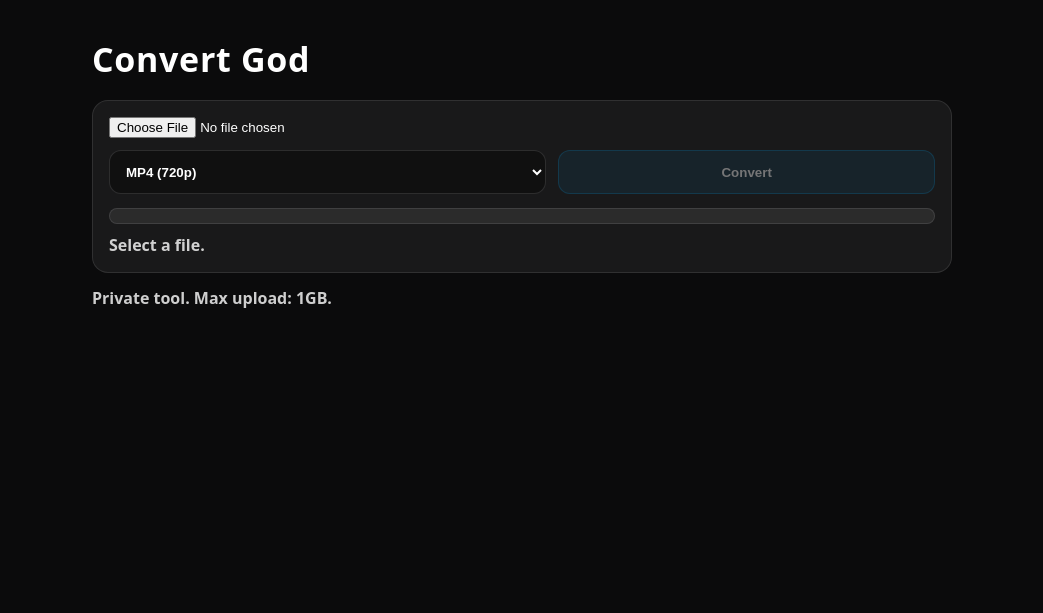
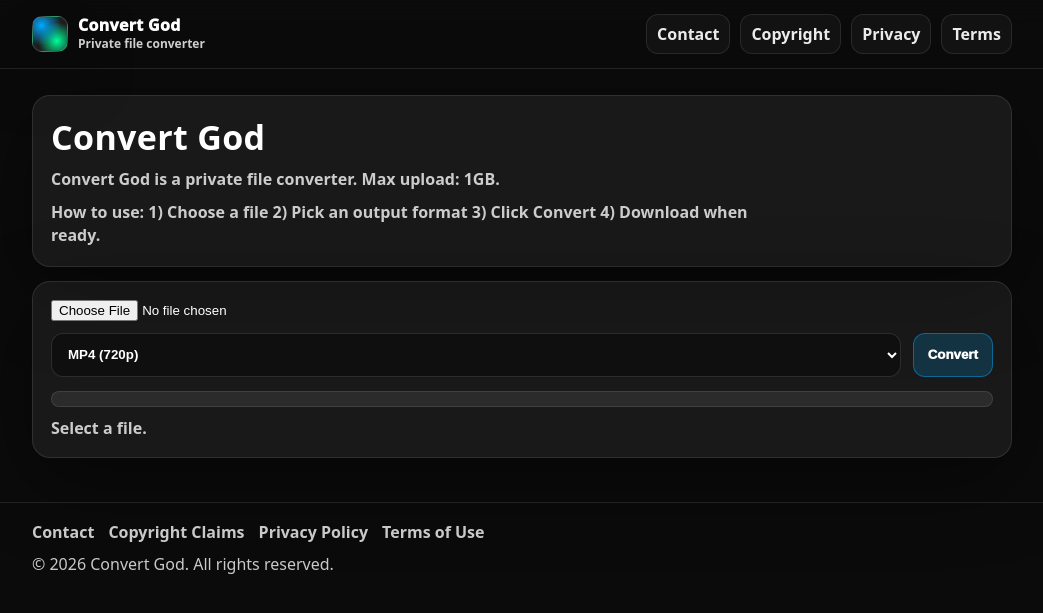
Before and after one commit to customerservice-prog/convert-god, a Django app: page / in a window 1280 px wide. Shown: the top 613 px of the page, without its empty margins (118-1161 px from the left). Run offline with Django 5.2, Linux system fonts and the light colour scheme.

Commit message:
Improve homepage UX + add legal pages + global nav/footer

```diff
--- a/app/views.py
+++ b/app/views.py
@@ -16,6 +16,22 @@ from .disk_storage import ensure_dirs, input_path, output_path, sign_download, v
 
 def healthz(request):
     return JsonResponse({"ok": True})
+
+
+def contact(request):
+    return render(request, "contact.html", {"title": "Contact"})
+
+
+def copyright_claims(request):
+    return render(request, "copyright_claims.html", {"title": "Copyright Claims"})
+
+
+def privacy_policy(request):
+    return render(request, "privacy_policy.html", {"title": "Privacy Policy"})
+
+
+def terms_of_use(request):
+    return render(request, "terms_of_use.html", {"title": "Terms of Use"})
 
 
 def index(request):
--- a/convert_god/urls.py
+++ b/convert_god/urls.py
@@ -10,6 +10,10 @@ urlpatterns = [
 
     # UI
     path("", views.index, name="index"),
+    path("contact", views.contact, name="contact"),
+    path("copyright-claims", views.copyright_claims, name="copyright_claims"),
+    path("privacy-policy", views.privacy_policy, name="privacy_policy"),
+    path("terms-of-use", views.terms_of_use, name="terms_of_use"),
 
     # API
     path("api/uploads", views.upload_file, name="upload_file"),
--- /dev/null
+++ b/templates/base.html
@@ -0,0 +1,94 @@
+<!doctype html>
+<html lang="en">
+<head>
+  <meta charset="utf-8" />
+  <meta name="viewport" content="width=device-width,initial-scale=1" />
+  <title>{% block title %}Convert God{% endblock %}</title>
+  <style>
+    :root{
+      --bg:#0b0b0c;
+      --panel: rgba(255,255,255,.06);
+      --border: rgba(255,255,255,.10);
+      --text:#ffffff;
+      --muted: rgba(255,255,255,.78);
+      --brand:#00aaff;
+      --brand2:#00ff99;
+    }
+    html,body{margin:0;padding:0;background:var(--bg);color:var(--text);font-family:ui-sans-serif,system-ui,-apple-system,Segoe UI,Roboto,Arial;}
+    a{color:inherit}
+    .container{max-width:980px;margin:0 auto;padding:0 16px;}
+
+    /* header */
+    .topbar{position:sticky;top:0;z-index:20;background:rgba(11,11,12,.82);backdrop-filter: blur(14px);border-bottom:1px solid var(--border);}
+    .topbar-inner{display:flex;align-items:center;justify-content:space-between;gap:14px;padding:14px 0;}
+    .brand{display:flex;align-items:center;gap:10px;text-decoration:none;}
+    .logo{
+      width:34px;height:34px;border-radius:10px;
+      background: radial-gradient(circle at 25% 25%, var(--brand), transparent 55%),
+                  radial-gradient(circle at 70% 70%, var(--brand2), transparent 55%),
+                  rgba(255,255,255,.08);
+      border:1px solid rgba(255,255,255,.14);
+      box-shadow: 0 18px 60px rgba(0,0,0,.55);
+      flex:0 0 auto;
+    }
+    .brand-name{font-weight:1000;letter-spacing:.02em;font-size:16px;line-height:1;}
+    .brand-sub{font-size:12px;opacity:.8;font-weight:800;margin-top:2px;}
+
+    .nav{display:flex;gap:10px;flex-wrap:wrap;justify-content:flex-end;}
+    .nav a{font-weight:900;opacity:.92;text-decoration:none;padding:8px 10px;border-radius:12px;border:1px solid rgba(255,255,255,.10);background:rgba(255,255,255,.04);}
+    .nav a:hover{opacity:1;border-color:rgba(0,170,255,.35);}
+
+    /* page */
+    .wrap{padding:26px 0 44px;}
+    .card{background:var(--panel);border:1px solid var(--border);border-radius:18px;padding:18px;box-shadow: 0 24px 80px rgba(0,0,0,.45);}
+    .muted{color:var(--muted);font-weight:750;}
+    h1{margin:0 0 10px;font-size:34px;letter-spacing:.01em;}
+    h2{margin:18px 0 10px;font-size:18px;letter-spacing:.02em;}
+    ul{margin:8px 0 0 18px;}
+
+    /* footer */
+    .footer{border-top:1px solid var(--border);padding:18px 0 28px;color:var(--muted);}
+    .footer a{color:var(--muted);text-decoration:none;font-weight:850;}
+    .footer a:hover{color:#fff;}
+    .footer-links{display:flex;gap:14px;flex-wrap:wrap;}
+  </style>
+  {% block head %}{% endblock %}
+</head>
+<body>
+  <header class="topbar">
+    <div class="container">
+      <div class="topbar-inner">
+        <a class="brand" href="/">
+          <div class="logo" aria-hidden="true"></div>
+          <div>
+            <div class="brand-name">Convert God</div>
+            <div class="brand-sub">Private file converter</div>
+          </div>
+        </a>
+        <nav class="nav" aria-label="Site">
+          <a href="/contact">Contact</a>
+          <a href="/copyright-claims">Copyright</a>
+          <a href="/privacy-policy">Privacy</a>
+          <a href="/terms-of-use">Terms</a>
+        </nav>
+      </div>
+    </div>
+  </header>
+
+  <main class="container wrap">
+    {% block content %}{% endblock %}
+  </main>
+
+  <footer class="footer">
+    <div class="container">
+      <div class="footer-links">
+        <a href="/contact">Contact</a>
+        <a href="/copyright-claims">Copyright Claims</a>
+        <a href="/privacy-policy">Privacy Policy</a>
+        <a href="/terms-of-use">Terms of Use</a>
+      </div>
+      <div style="margin-top:10px">© {% now "Y" %} Convert God. All rights reserved.</div>
+    </div>
+  </footer>
+</body>
+</html>
--- a/templates/index.html
+++ b/templates/index.html
@@ -1,53 +1,39 @@
-<!doctype html>
-<html lang="en">
-<head>
-  <meta charset="utf-8" />
-  <meta name="viewport" content="width=device-width,initial-scale=1" />
-  <title>Convert God</title>
-  <style>
-    html,body{margin:0;padding:0;background:#0b0b0c;color:#fff;font-family:ui-sans-serif,system-ui,-apple-system,Segoe UI,Roboto,Arial;}
-    .wrap{max-width:860px;margin:0 auto;padding:36px 16px;}
-    h1{margin:0 0 18px 0;font-size:34px;letter-spacing:.02em;}
-    .card{background:rgba(255,255,255,.06);border:1px solid rgba(255,255,255,.10);border-radius:16px;padding:16px;}
-    .row{display:flex;gap:12px;flex-wrap:wrap;align-items:center}
-    .row > *{flex:1 1 auto;}
-    input[type=file]{width:100%;}
-    select,button{height:44px;border-radius:12px;border:1px solid rgba(255,255,255,.12);background:rgba(0,0,0,.35);color:#fff;padding:0 12px;font-weight:800;}
-    button{cursor:pointer;background:rgba(0,170,255,.18);border-color:rgba(0,170,255,.45);}
-    button[disabled]{opacity:.4;cursor:not-allowed;}
-    .bar{height:14px;border-radius:999px;background:rgba(255,255,255,.08);overflow:hidden;border:1px solid rgba(255,255,255,.10)}
-    .bar > div{height:100%;width:0%;background:linear-gradient(90deg,#00aaff,#00ff99);}
-    .muted{opacity:.8;font-weight:700}
-    a.btn{display:inline-flex;align-items:center;justify-content:center;height:44px;padding:0 14px;border-radius:12px;border:1px solid rgba(255,255,255,.12);text-decoration:none;color:#fff;background:rgba(255,255,255,.08);font-weight:900}
-  </style>
-</head>
-<body>
-  <div class="wrap">
-    <h1>Convert God</h1>
+{% extends "base.html" %}
+
+{% block content %}
+  <div class="card" style="margin-bottom:14px">
+    <h1 style="margin-bottom:8px">Convert God</h1>
+    <div class="muted" style="max-width: 80ch; line-height:1.45">
+      <p style="margin:0 0 10px">Convert God is a private file converter. Max upload: <b>1GB</b>.</p>
+      <p style="margin:0"><b>How to use:</b> 1) Choose a file 2) Pick an output format 3) Click Convert 4) Download when ready.</p>
+    </div>
+  </div>
 
   <div class="card">
-      <div class="row">
-        <input id="file" type="file" />
+    <div class="row" style="display:flex;gap:12px;flex-wrap:wrap;align-items:center">
+      <input id="file" type="file" style="flex: 1 1 420px; width:100%" />
     </div>
-      <div class="row" style="margin-top:12px">
-        <select id="preset">
+
+    <div class="row" style="display:flex;gap:12px;flex-wrap:wrap;align-items:center; margin-top:12px">
+      <select id="preset" style="flex: 1 1 220px; height:44px;border-radius:12px;border:1px solid rgba(255,255,255,.12);background:rgba(0,0,0,.35);color:#fff;padding:0 12px;font-weight:900;">
         <option value="original">MP4 (Original)</option>
         <option value="1080p">MP4 (1080p)</option>
         <option value="720p" selected>MP4 (720p)</option>
         <option value="480p">MP4 (480p)</option>
       </select>
-        <button id="convertBtn" disabled>Convert</button>
+      <button id="convertBtn" disabled style="flex: 0 0 auto; height:44px;border-radius:12px;border:1px solid rgba(0,170,255,.45);background:rgba(0,170,255,.18);color:#fff;padding:0 14px;font-weight:1000;cursor:pointer;">Convert</button>
     </div>
 
-      <div style="margin-top:14px" class="bar"><div id="bar"></div></div>
+    <div style="margin-top:14px;height:14px;border-radius:999px;background:rgba(255,255,255,.08);overflow:hidden;border:1px solid rgba(255,255,255,.10)">
+      <div id="bar" style="height:100%;width:0%;background:linear-gradient(90deg,#00aaff,#00ff99);"></div>
+    </div>
+
     <div id="status" class="muted" style="margin-top:10px">Select a file.</div>
 
     <div style="margin-top:14px" id="downloadWrap" hidden>
-        <a id="downloadBtn" class="btn" href="#" target="_blank" rel="noopener">Download</a>
+      <a id="downloadBtn" href="#" target="_blank" rel="noopener"
+         style="display:inline-flex;align-items:center;justify-content:center;height:44px;padding:0 14px;border-radius:12px;border:1px solid rgba(255,255,255,.12);text-decoration:none;color:#fff;background:rgba(255,255,255,.08);font-weight:1000">Download</a>
     </div>
-    </div>
-
-    <p class="muted" style="margin-top:14px">Private tool. Max upload: 1GB.</p>
   </div>
 
 <script>
@@ -58,8 +44,6 @@ const statusEl = document.getElementById('status');
 const bar = document.getElementById('bar');
 const dlWrap = document.getElementById('downloadWrap');
 const dlBtn = document.getElementById('downloadBtn');
-
-let currentJobId = null;
 
 function setStatus(t){ statusEl.textContent = t; }
 function setProgress(p){ bar.style.width = Math.max(0, Math.min(100, p)) + '%'; }
@@ -110,7 +94,6 @@ btn.addEventListener('click', async () => {
 
     setStatus('Queued…');
     const jobId = await createJob(up.key, up.size || f.size, presetEl.value);
-    currentJobId = jobId;
 
     setStatus('Processing…');
     let done = false;
@@ -141,5 +124,4 @@ btn.addEventListener('click', async () => {
   }
 });
 </script>
-</body>
-</html>
+{% endblock %}
--- /dev/null
+++ b/templates/terms_of_use.html
@@ -0,0 +1,6 @@
+{% extends "page.html" %}
+{% block body %}
+<p>Please review these terms and conditions of use carefully before using our websites.</p>
+
+<p>By visiting, accessing, using, and/or joining the Website, you express your understanding and acceptance of these Terms. If you do not agree to be bound by these Terms, navigate away from the Website and cease using it.</p>
+{% endblock %}
```
Also changed, not shown: templates/contact.html (added, +8 -0 lines), templates/copyright_claims.html (added, +36 -0 lines), templates/page.html (added, +12 -0 lines), templates/privacy_policy.html (added, +7 -0 lines). Lines whose indentation alone changed are shown as unchanged.
